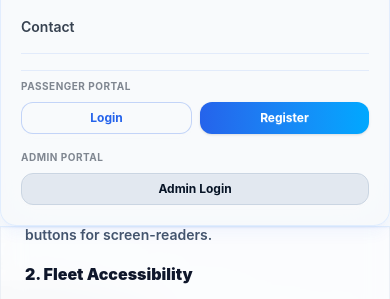
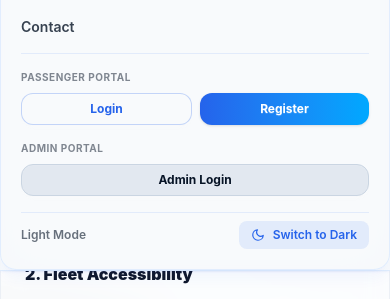
Before and after one commit to nitin-code6/ferryflow, a React app in the folder client/: page /accessibility in a window 390 px wide. Both pictures are taken after a click on the button 350 px from the left and 37 px from the top of the page. Shown: the part 198-497 px from the top of the page. Built offline with nearby package versions, Linux system fonts and the light colour scheme; no server answers; the HTML template or start-up script is replaced by a standard one.

Commit message:
fix: cross-site cookies mobile theme toggle restore mobile auth links

```diff
--- a/client/src/components/navbar/Navbar.jsx
+++ b/client/src/components/navbar/Navbar.jsx
@@ -431,7 +431,7 @@ transition-colors
                                         </button>
                                     </>
                                 ) : (
-                                    <div className="space-y-2 pt-2 border-t border-[#2563EB]/10 dark:border-sky-950/80">
+                                    <div className="space-y-2">
                                         <p className="text-[10px] font-bold uppercase tracking-wider text-[#071426]/50 dark:text-[#F8FAFC]/50">Passenger Portal</p>
                                         <div className="flex gap-2">
                                             <Link to="/login" onClick={() => setOpen(false)} className="btn btn-sm border border-[#2563EB]/25 text-[#2563EB] dark:border-[#00A8FF]/20 dark:text-[#00A8FF] flex-1 font-bold rounded-xl bg-transparent hover:bg-[#2563EB]/5">
@@ -450,7 +450,25 @@ transition-colors
                                     </div>
                                 )
                             }
+
+                            {/* Mobile Theme Toggle */}
+                            <div className="flex items-center justify-between pt-2 border-t border-[#2563EB]/10 dark:border-sky-950/80">
+                                <span className="text-xs font-semibold text-[#071426]/60 dark:text-[#F8FAFC]/60">
+                                    {theme === "light" ? "Light Mode" : "Dark Mode"}
+                                </span>
+                                <button
+                                    onClick={() => {
+                                        setTheme(theme === "light" ? "dark" : "light");
+                                        setOpen(false);
+                                    }}
+                                    className="flex items-center gap-2 px-3 py-1.5 rounded-lg bg-[#2563EB]/10 dark:bg-[#00A8FF]/10 text-[#2563EB] dark:text-[#00A8FF] font-semibold text-xs transition-all hover:bg-[#2563EB]/20 dark:hover:bg-[#00A8FF]/20"
+                                >
+                                    {theme === "light" ? <FiMoon size={14} /> : <FiSun size={14} />}
+                                    {theme === "light" ? "Switch to Dark" : "Switch to Light"}
+                                </button>
+                            </div>
                         </div>
+
                     </div>
                 )
 
```
Also changed, not shown: 1 other file (tests, documents, lock files or other folders).
